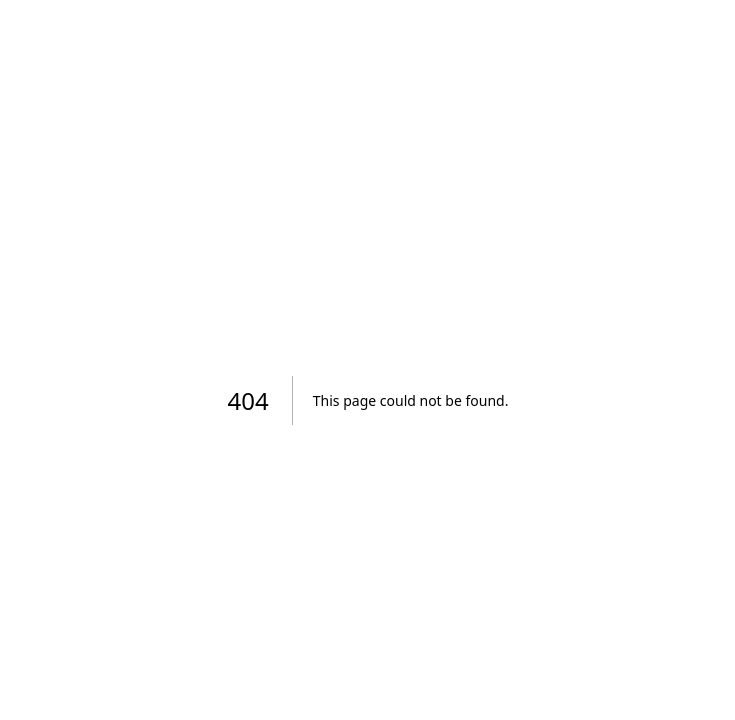
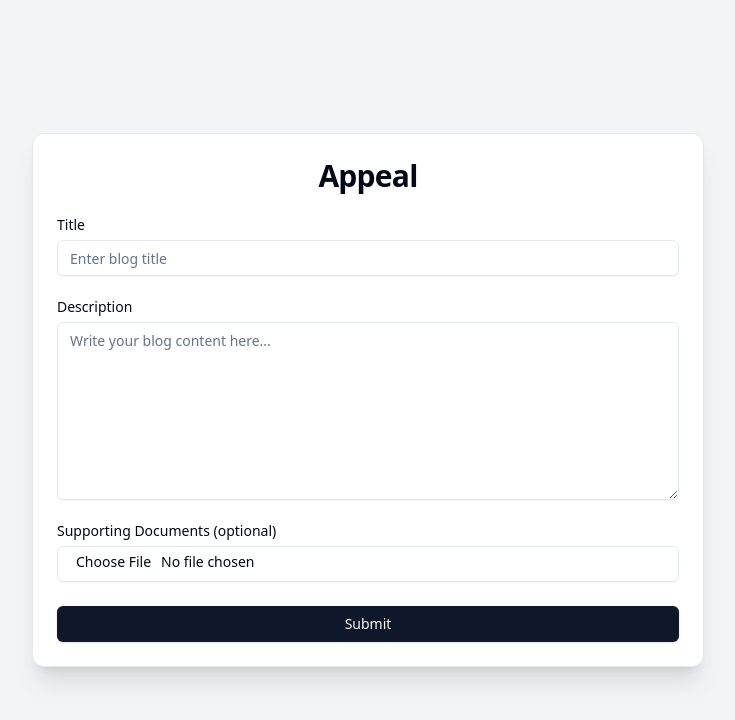
Before and after one commit to arshedgithub/Majlis_project_uoc, a Next.js app: page /appeal in a window 1280 px wide. Before the commit this address had no page. Shown: the top 720 px of the page, without its empty margins (272-1007 px from the left). Built offline with nearby package versions, Linux system fonts and the light colour scheme.

Commit message:
Add appeal page

```diff
--- /dev/null
+++ b/app/appeal/page.tsx
@@ -0,0 +1,142 @@
+"use client";
+
+import { useState } from "react";
+import { Input } from "@/components/ui/input";
+import { Textarea } from "@/components/ui/textarea";
+import { Button } from "@/components/ui/button";
+import { Label } from "@/components/ui/label";
+import {
+  Card,
+  CardHeader,
+  CardTitle,
+  CardContent,
+} from "@/components/ui/card";
+import { Loader2 } from "lucide-react";
+
+export default function CreateBlog() {
+  const [title, setTitle] = useState("");
+  const [author, setAuthor] = useState("");
+  const [content, setContent] = useState("");
+  const [image, setImage] = useState<File | null>(null);
+  const [previewUrl, setPreviewUrl] = useState<string | null>(null);
+  const [loading, setLoading] = useState(false);
+
+  const handleImageChange = (e: React.ChangeEvent<HTMLInputElement>) => {
+    const file = e.target.files?.[0];
+    if (file) {
+      setImage(file);
+      setPreviewUrl(URL.createObjectURL(file));
+    }
+  };
+
+  const handleCreateBlog = async () => {
+    if (!title || !content) {
+      alert("Please fill all required fields.");
+      return;
+    }
+
+    setLoading(true);
+
+    try {
+      const formData = new FormData();
+      formData.append("title", title);
+      formData.append("content", content);
+      if (image) {
+        formData.append("image", image);
+      }
+      console.log(formData)
+      const response = await fetch("http://localhost:3200/api/blogs", {
+        method: "POST",
+        body: formData,
+      });
+
+      const data = await response.json();
+      setLoading(false);
+
+      if (response.ok) {
+        alert("Blog created successfully!");
+        setTitle("");
+        setAuthor("");
+        setContent("");
+        setImage(null);
+        setPreviewUrl(null);
+      } else {
+        alert(data.message || "Failed to create blog.");
+      }
+    } catch (error) {
+      console.error("Error creating blog:", error);
+      alert("An error occurred.");
+      setLoading(false);
+    }
+  };
+
+  return (
+    <div className="min-h-screen flex items-center justify-center bg-gray-100 px-4">
+      {loading ? (
+        <div className="flex flex-col items-center">
+          <Loader2 className="h-12 w-12 animate-spin text-gray-900" />
+          <p className="text-gray-900 mt-4 text-lg">Submitting Appeal...</p>
+        </div>
+      ) : (
+        <Card className="w-full max-w-2xl shadow-xl">
+          <CardHeader>
+            <CardTitle className="text-3xl text-center">Appeal</CardTitle>
+          </CardHeader>
+          <CardContent>
+            <form
+              onSubmit={(e) => {
+                e.preventDefault();
+                handleCreateBlog();
+              }}
+              className="space-y-6"
+            >
+              <div className="grid gap-2">
+                <Label htmlFor="title">Title</Label>
+                <Input
+                  id="title"
+                  placeholder="Enter blog title"
+                  value={title}
+                  onChange={(e) => setTitle(e.target.value)}
+                  required
+                />
+              </div>
+
+              <div className="grid gap-2">
+                <Label htmlFor="content">Description</Label>
+                <Textarea
+                  id="content"
+                  placeholder="Write your blog content here..."
+                  value={content}
+                  onChange={(e) => setContent(e.target.value)}
+                  rows={8}
+                  required
+                />
+              </div>
+
+              <div className="grid gap-2">
+                <Label htmlFor="image">Supporting Documents (optional)</Label>
+                <Input
+                  id="image"
+                  type="file"
+                  accept="image/*,application/pdf"
+                  onChange={handleImageChange}
+                />
+                {previewUrl && (
+                  <img
+                    src={previewUrl}
+                    alt="Preview"
+                    className="mt-2 w-full max-h-64 object-cover rounded-md"
+                  />
+                )}
+              </div>
+
+              <Button type="submit" className="w-full">
+                Submit
+              </Button>
+            </form>
+          </CardContent>
+        </Card>
+      )}
+    </div>
+  );
+}
```
